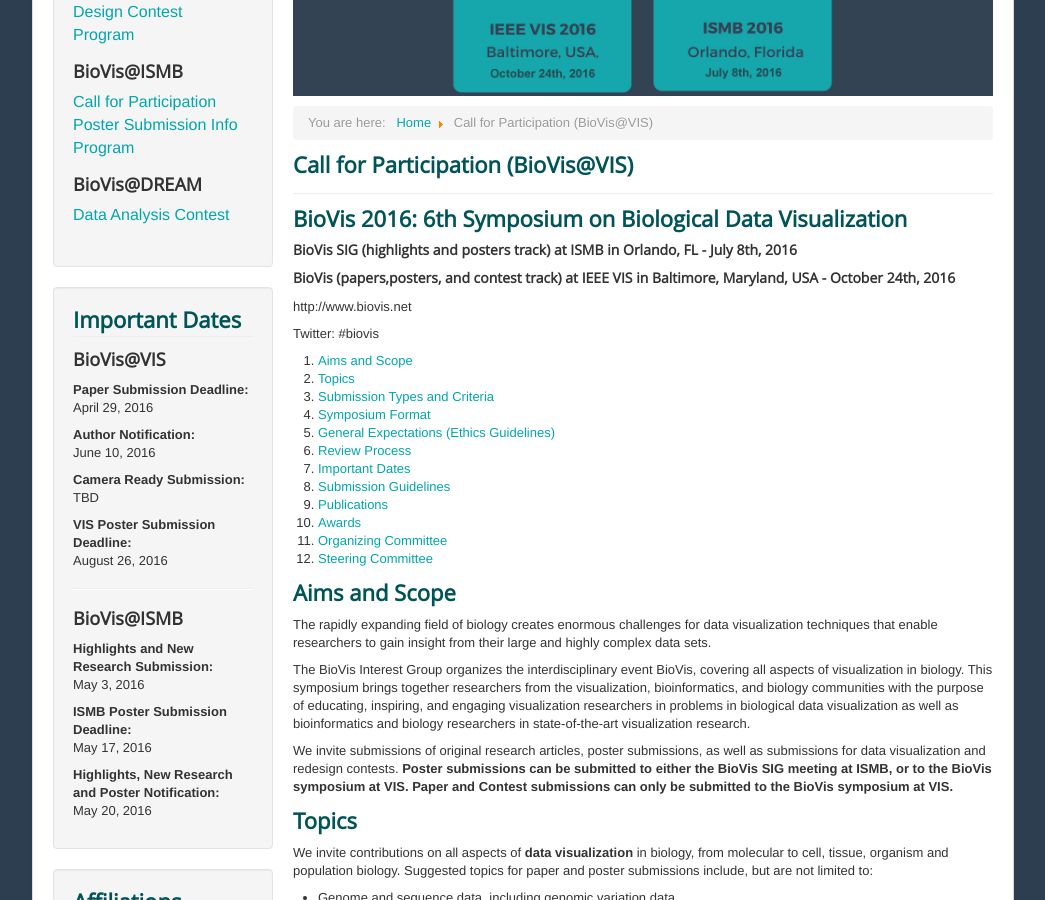
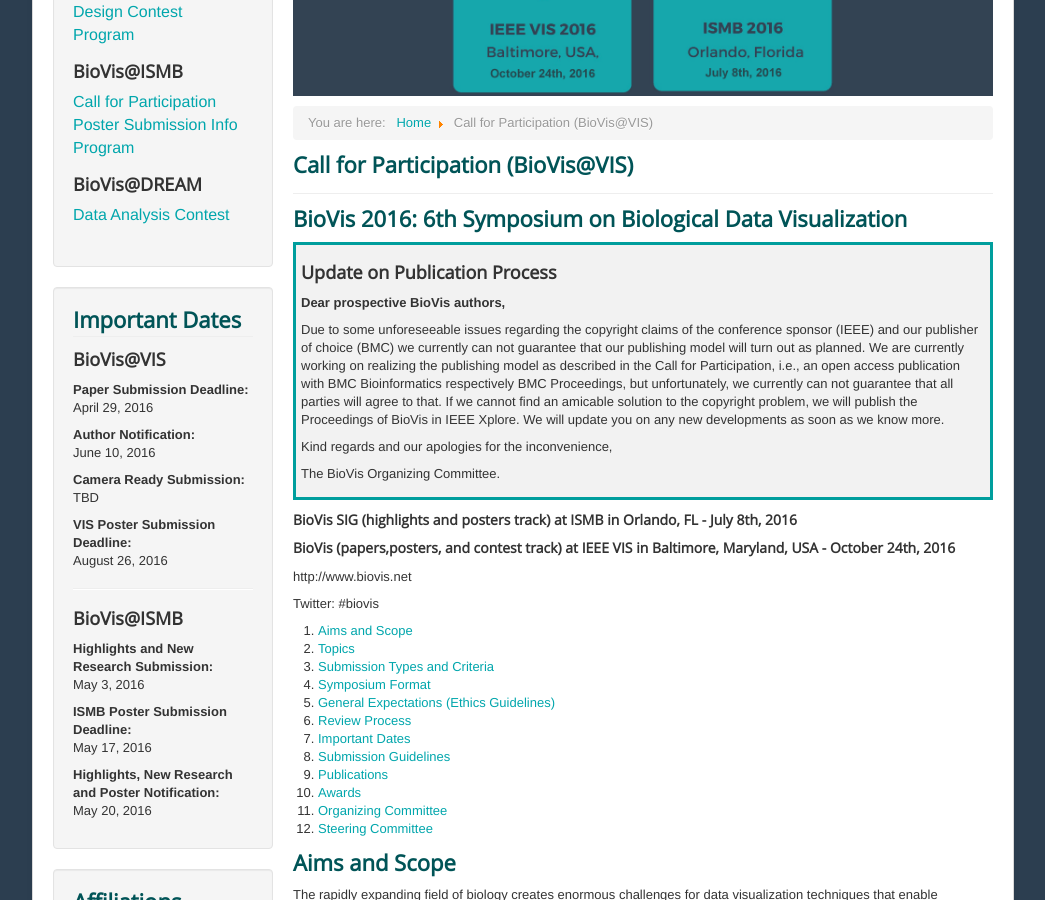
Before and after one commit to ngehlenborg/2017, a Jekyll site: the page built from cfp_vis.md, in a window 1280 px wide and 900 px high, scrolled down 309 px. Shown: the whole window, without its empty margins (117-1162 px from the left). Built offline with Jekyll 4.4.1, drawn with Linux system fonts in a browser that asks for light colours.

Commit message:
publication update

```diff
--- a/cfp_vis.md
+++ b/cfp_vis.md
@@ -4,6 +4,18 @@ title: Call for Participation (BioVis@VIS)
 permalink: /cfp_vis/
 ---
 ## BioVis 2016: 6th Symposium on Biological Data Visualization
+
+<div style="background-color: #f2f2f2; border-style: solid; border-color: #009e9d; padding: 5px;">
+<h3>Update on Publication Process</h3>
+<p><b>Dear prospective BioVis authors,</b></p>
+
+<p>Due to some unforeseeable issues regarding the copyright claims of the conference sponsor (IEEE) and our publisher of choice (BMC) we currently can not guarantee that our publishing model will turn out as planned. We are currently working on realizing the publishing model as described in the Call for Participation, i.e., an open access publication with BMC Bioinformatics respectively BMC Proceedings, but unfortunately, we currently can not guarantee that all parties will agree to that. If we cannot find an amicable solution to the copyright problem, we will publish the Proceedings of BioVis in IEEE Xplore. We will update you on any new developments as soon as we know more.</p>
+
+<p>Kind regards and our apologies for the inconvenience,</p>
+
+<p>The BioVis Organizing Committee.</p>
+
+</div>
 
 #### BioVis SIG (highlights and posters track) at ISMB in Orlando, FL  - July 8th, 2016
 
```
